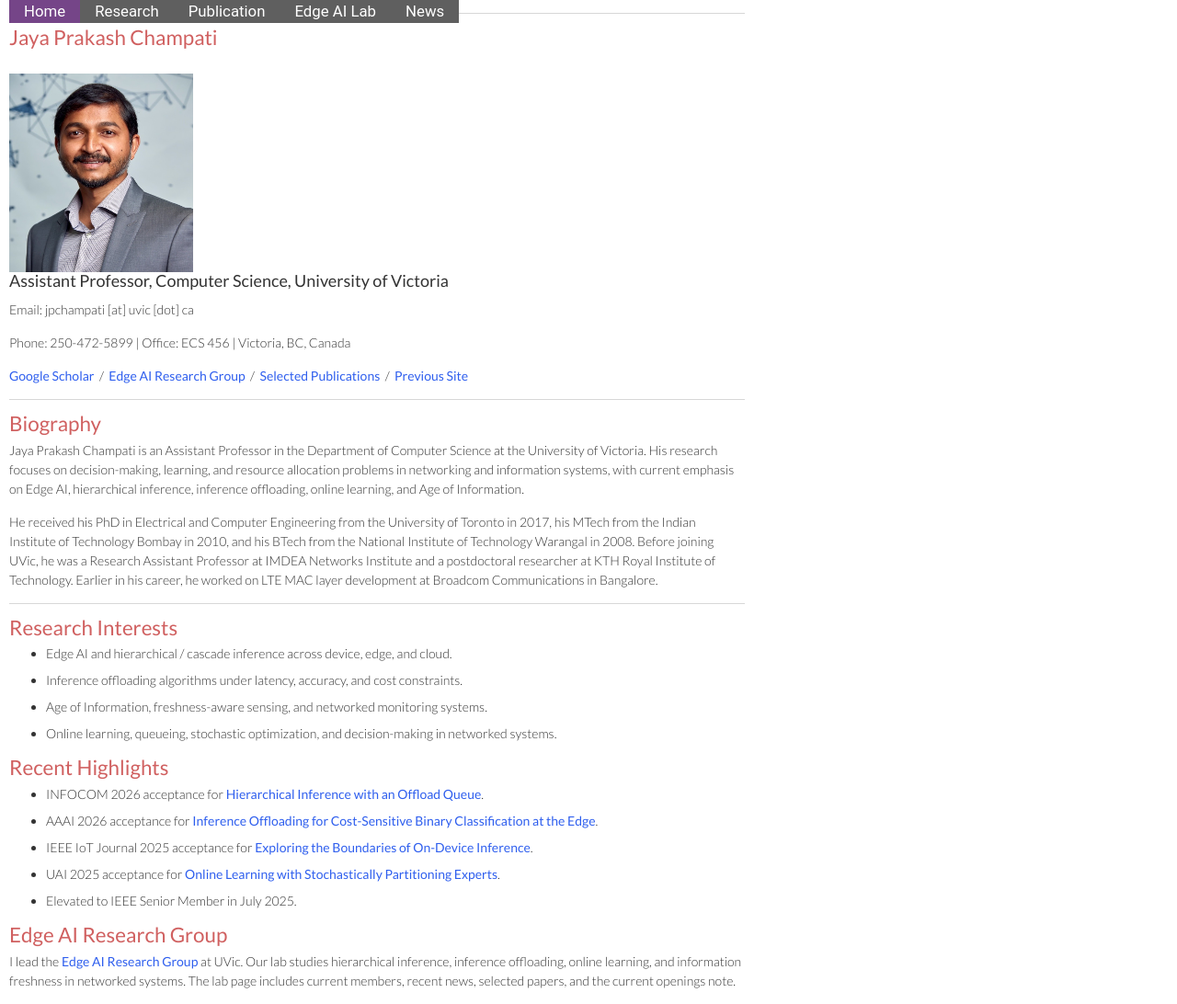
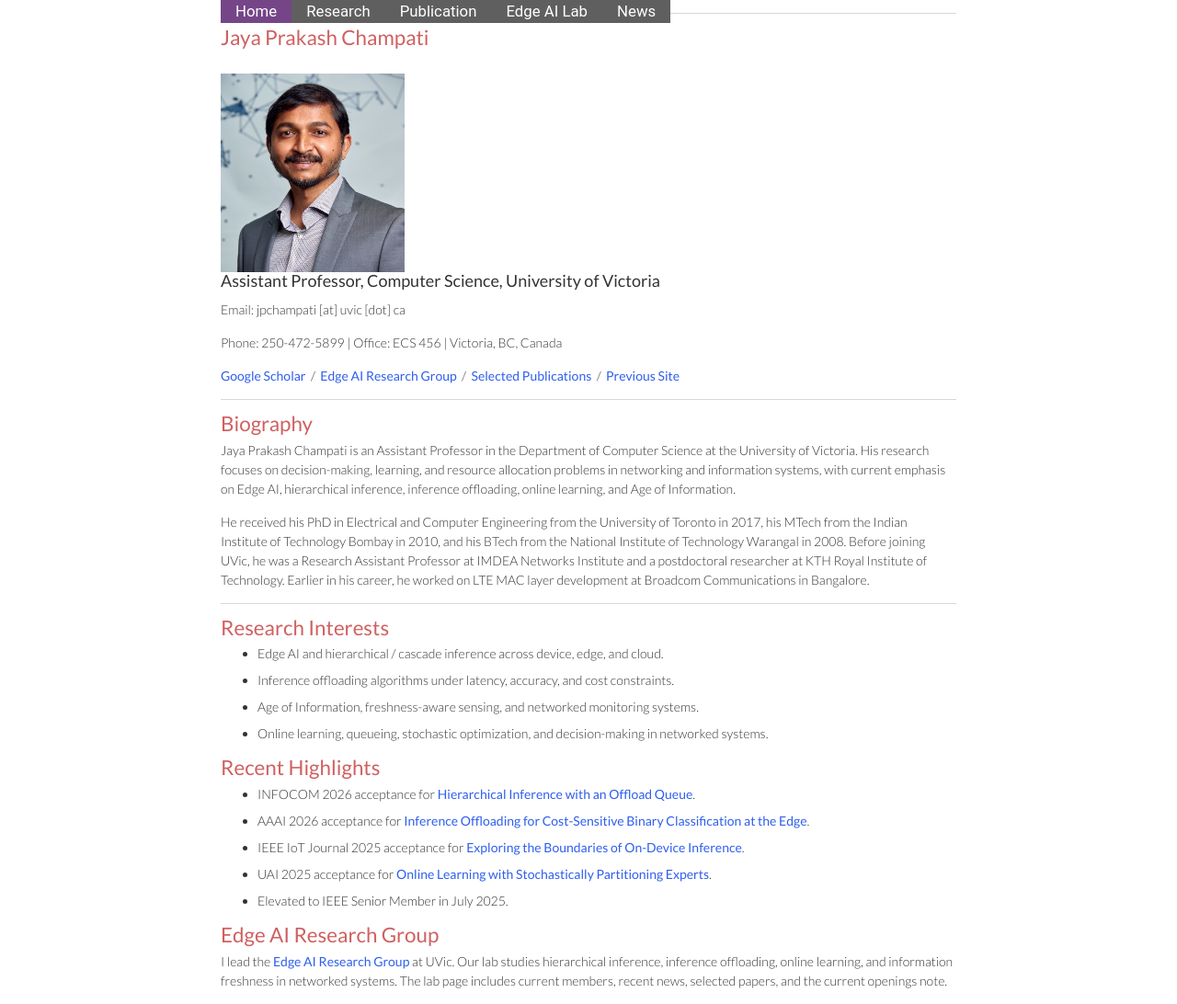
Before and after one commit to dzm1098/edge-ai-research-group, a Jekyll site: the page index.html, which Jekyll copies as it is, in a window 1280 px wide. Shown: the whole page at 92% size. Built offline with Jekyll 4.4.1, drawn with Linux system fonts in a browser that asks for light colours; nearby versions of some CDN libraries.

Commit message:
Center desktop layout while preserving mobile spacing

```diff
--- a/style/orig.css
+++ b/style/orig.css
@@ -121,13 +121,13 @@ hr {
 }
 
 .content-wrap {
-  width: 100%;
+  width: calc(100% - 32px);
   max-width: 800px;
   border: 0;
   border-spacing: 0;
   border-collapse: separate;
   margin-right: auto;
-  margin-left: 10px;
+  margin-left: auto;
 }
 
 .profile-photo {
@@ -146,3 +146,11 @@ hr {
 .section-spacing {
   margin-top: 16px;
 }
+
+@media (max-width: 767px) {
+  .content-wrap {
+    width: calc(100% - 20px);
+    margin-left: 10px;
+    margin-right: 10px;
+  }
+}
```
